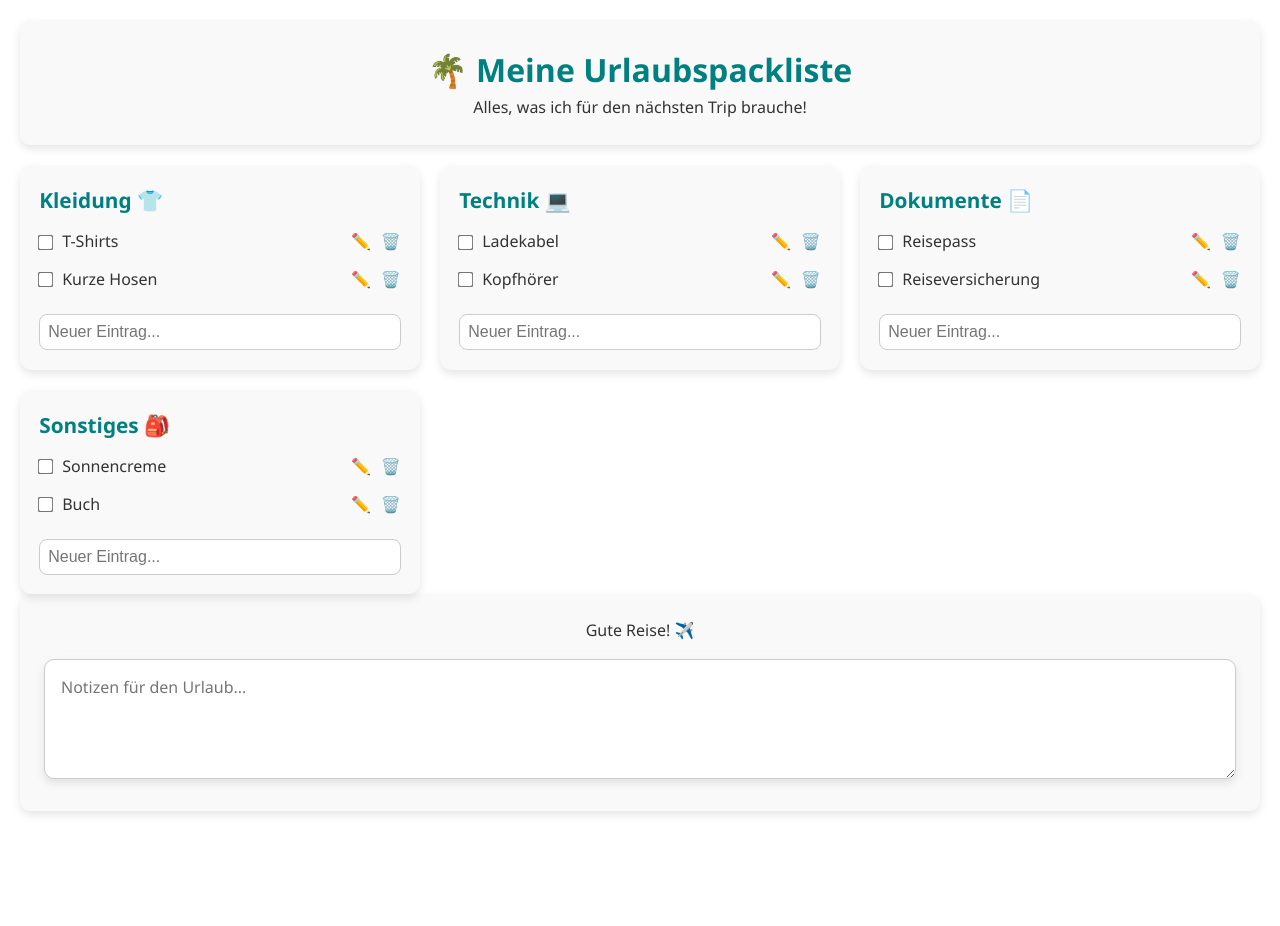
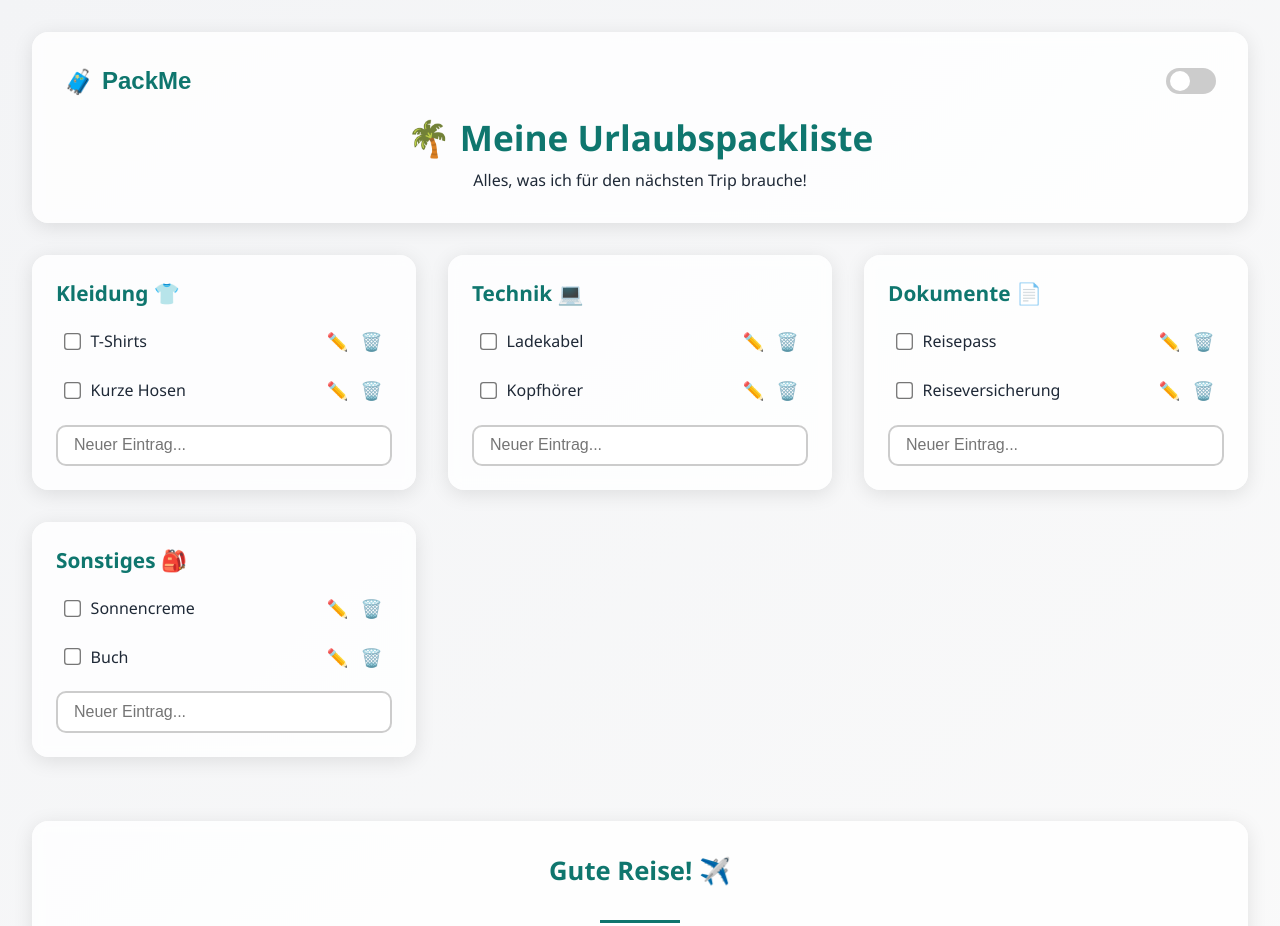
Before and after one commit to jhllr/GIS_SoSe_25, a plain HTML site: page index.html in a window 1280 px wide. Shown: the top 926 px of the page. Before the commit the page ends 851 px from the top, so only its background shows below. Drawn offline with Linux system fonts and the light colour scheme.

Commit message:
Abgabe aktuell

```diff
--- a/index.html
+++ b/index.html
@@ -8,6 +8,17 @@
 </head>
 <body>
   <header>
+    <div class="header-top">
+      <div class="logo">
+        🧳 <span>PackMe</span>
+      </div>
+      <div class="toggle-container">
+        <label class="switch">
+          <input type="checkbox" id="mode-toggle">
+          <span class="slider round"></span>
+        </label>
+      </div>
+    </div>
     <h1>🌴 Meine Urlaubspackliste</h1>
     <p>Alles, was ich für den nächsten Trip brauche!</p>
   </header>
@@ -60,6 +71,7 @@
 
   <footer>
     <p>Gute Reise! ✈️</p>
+    <hr class="divider">
     <textarea class="notes" placeholder="Notizen für den Urlaub..."></textarea>
   </footer>
 
--- a/script.js
+++ b/script.js
@@ -1,9 +1,8 @@
-// Für jede Kategorie (div.category)
+// FUNKTIONALITÄT FÜR HINZUFÜGEN, BEARBEITEN, LÖSCHEN
 document.querySelectorAll('.category').forEach(category => {
     const input = category.querySelector('.new-item');
     const list = category.querySelector('.item-list');
 
-    // Neuen Eintrag hinzufügen
     input.addEventListener('keypress', function (e) {
       if (e.key === 'Enter' && this.value.trim() !== '') {
         const newText = this.value.trim();
@@ -21,16 +20,13 @@ document.querySelectorAll('.category').forEach(category => {
       }
     });
 
-    // Löschen und Bearbeiten
     list.addEventListener('click', function (e) {
       const target = e.target;
 
-      // Löschen
       if (target.classList.contains('delete')) {
         target.closest('li').remove();
       }
 
-      // Bearbeiten
       if (target.classList.contains('edit')) {
         const label = target.previousElementSibling;
         const newText = prompt("Eintrag bearbeiten:", label.textContent);
@@ -40,3 +36,18 @@ document.querySelectorAll('.category').forEach(category => {
       }
     });
   });
+
+  // DARK/LIGHT MODE TOGGLE
+  const toggle = document.getElementById('mode-toggle');
+  const prefersDark = window.matchMedia('(prefers-color-scheme: dark)').matches;
+  const storedMode = localStorage.getItem('theme');
+
+  document.body.classList.add(storedMode || (prefersDark ? 'dark' : 'light'));
+  toggle.checked = document.body.classList.contains('dark');
+
+  toggle.addEventListener('change', () => {
+    const mode = toggle.checked ? 'dark' : 'light';
+    document.body.classList.remove('dark', 'light');
+    document.body.classList.add(mode);
+    localStorage.setItem('theme', mode);
+  });
--- a/style.css
+++ b/style.css
@@ -1,12 +1,23 @@
 :root {
-    --bg-color: #ffffff;
-    --primary-color: #008080;
-    --secondary-color: #f9f9f9;
-    --accent-color: #ffcc00;
-    --text-color: #333;
-    --focus-color: #004d4d;
-    --box-shadow: 0 4px 8px rgba(0, 0, 0, 0.1);
-    --transition-speed: 0.3s;
+    --bg-color: #f3f4f6;
+    --card-bg: #ffffffcc;
+    --primary: #0f766e;
+    --secondary: #fafafa;
+    --accent: #facc15;
+    --text: #1f2937;
+    --shadow: 0 4px 20px rgba(0, 0, 0, 0.1);
+    --radius: 16px;
+    --transition: 0.3s ease;
+  }
+
+  body.dark {
+    --bg-color: #111827;
+    --card-bg: #1f2937cc;
+    --primary: #60a5fa;
+    --secondary: #374151;
+    --accent: #f59e0b;
+    --text: #f9fafb;
+    --shadow: 0 4px 24px rgba(0, 0, 0, 0.6);
   }
 
   * {
@@ -17,69 +28,102 @@
 
   body {
     font-family: 'Segoe UI', sans-serif;
-    background-color: var(--bg-color);
-    color: var(--text-color);
-    padding: 20px;
-    line-height: 1.6;
+    background: linear-gradient(to bottom right, var(--bg-color), var(--secondary));
+    color: var(--text);
+    padding: 2rem;
   }
 
-  header, footer {
+  /* HEADER */
+  header {
+    background-color: var(--card-bg);
+    backdrop-filter: blur(6px);
+    border-radius: var(--radius);
+    padding: 2rem;
+    margin-bottom: 2rem;
+    box-shadow: var(--shadow);
     text-align: center;
-    background-color: var(--secondary-color);
-    border-radius: 10px;
-    padding: 1.5em;
-    margin-bottom: 20px;
-    box-shadow: var(--box-shadow);
+  }
+
+  .header-top {
+    display: flex;
+    justify-content: space-between;
+    align-items: center;
+    margin-bottom: 1rem;
+  }
+
+  .logo {
+    font-size: 1.5rem;
+    font-weight: bold;
+    color: var(--primary);
+    display: flex;
+    align-items: center;
+    gap: 0.5rem;
+  }
+
+  .logo span {
+    font-family: 'Segoe UI Semibold', sans-serif;
   }
 
   h1 {
-    color: var(--primary-color);
-    font-size: 2rem;
+    color: var(--primary);
+    font-size: 2.2rem;
+    margin-bottom: 0.5rem;
   }
 
   .packlist {
     display: grid;
-    grid-template-columns: repeat(auto-fit, minmax(300px, 1fr));
-    gap: 20px;
+    grid-template-columns: repeat(auto-fit, minmax(320px, 1fr));
+    gap: 2rem;
   }
 
   .category {
-    background-color: var(--secondary-color);
-    padding: 1.2em;
-    border-radius: 12px;
-    box-shadow: var(--box-shadow);
-    transition: transform var(--transition-speed);
+    background: var(--card-bg);
+    backdrop-filter: blur(6px);
+    padding: 1.5rem;
+    border-radius: var(--radius);
+    box-shadow: var(--shadow);
+    transition: transform var(--transition), box-shadow var(--transition);
   }
 
   .category:hover {
-    transform: translateY(-3px);
+    transform: translateY(-5px);
+    box-shadow: 0 6px 24px rgba(0, 0, 0, 0.15);
   }
 
   .category h2 {
-    margin-bottom: 12px;
-    color: var(--primary-color);
+    color: var(--primary);
+    margin-bottom: 1rem;
     font-size: 1.3rem;
   }
 
   ul {
     list-style: none;
+    margin-bottom: 1rem;
   }
 
   li {
     display: flex;
     align-items: center;
-    margin: 12px 0;
-    gap: 10px;
+    margin-bottom: 0.75rem;
+    gap: 0.75rem;
+    padding: 0.4rem 0.6rem;
+    border-radius: 8px;
+    transition: background-color var(--transition);
+  }
+
+  li:hover {
+    background-color: #f0fdf4;
   }
 
   input[type="checkbox"] {
-    transform: scale(1.2);
-    accent-color: var(--primary-color);
-    transition: box-shadow var(--transition-speed);
+    transform: scale(1.3);
+    accent-color: var(--primary);
   }
 
-  input[type="checkbox"]:focus {
-    box-shadow: 0 0 0 3px var(--accent-color);
+  label {
+    flex-grow: 1;
+    cursor: pointer;
+    font-size: 1rem;
   }
 
   input[type="checkbox"]:checked + label {
@@ -87,62 +131,133 @@
     opacity: 0.6;
   }
 
-  label {
-    flex-grow: 1;
-    cursor: pointer;
-  }
-
   .icon {
     cursor: pointer;
-    transition: transform 0.2s;
+    transition: transform 0.2s ease;
+    font-size: 1.1rem;
   }
 
   .icon:hover {
-    transform: scale(1.2);
+    transform: scale(1.3);
   }
 
   .new-item {
     width: 100%;
-    padding: 0.5em;
-    margin-top: 10px;
-    border: 1px solid #ccc;
-    border-radius: 8px;
+    padding: 0.6rem 1rem;
+    border: 2px solid #ccc;
+    border-radius: 10px;
     font-size: 1rem;
-    transition: border var(--transition-speed);
+    transition: border var(--transition), box-shadow var(--transition);
   }
 
   .new-item:focus {
-    border: 2px solid var(--primary-color);
+    border-color: var(--primary);
     outline: none;
-    box-shadow: 0 0 0 3px var(--accent-color);
+    box-shadow: 0 0 0 4px #99f6e4;
+  }
+
+  /* FOOTER & NOTES */
+  footer {
+    background-color: var(--card-bg);
+    backdrop-filter: blur(6px);
+    border-radius: var(--radius);
+    padding: 2rem;
+    box-shadow: var(--shadow);
+    text-align: center;
+    margin-top: 4rem; /* Abstand zur Packliste */
+  }
+
+  footer p {
+    font-weight: bold;
+    color: var(--primary);
+    font-size: 1.6rem; /* größer gemacht */
+    margin-bottom: 1.5rem;
   }
 
   textarea.notes {
     width: 100%;
-    margin-top: 15px;
-    padding: 1em;
-    border-radius: 10px;
-    border: 1px solid #ccc;
+    padding: 1rem;
+    margin-top: 2rem;
     font-size: 1rem;
+    border-radius: var(--radius);
+    border: 2px solid #ccc;
     resize: vertical;
-    min-height: 120px;
-    box-shadow: var(--box-shadow);
+    min-height: 140px;
     font-family: inherit;
-    transition: border 0.3s ease;
+    background: var(--secondary);
+    transition: border var(--transition), box-shadow var(--transition);
   }
 
   textarea.notes:focus {
+    border-color: var(--primary);
     outline: none;
-    border: 2px solid var(--primary-color);
-    box-shadow: 0 0 0 3px var(--accent-color);
+    box-shadow: 0 0 0 4px #99f6e4;
+  }
+
+  hr.divider {
+    border: none;
+    border-top: 3px solid var(--primary);
+    margin: 2rem auto;
+    width: 80px;
+  }
+
+  /* TOGGLE SWITCH */
+  .switch {
+    position: relative;
+    display: inline-block;
+    width: 50px;
+    height: 26px;
+  }
+
+  .switch input {
+    opacity: 0;
+    width: 0;
+    height: 0;
+  }
+
+  .slider {
+    position: absolute;
+    cursor: pointer;
+    inset: 0;
+    background-color: #ccc;
+    border-radius: 34px;
+    transition: 0.4s;
+  }
+
+  .slider:before {
+    position: absolute;
+    content: "";
+    height: 20px;
+    width: 20px;
+    left: 4px;
+    bottom: 3px;
+    background-color: white;
+    border-radius: 50%;
+    transition: 0.4s;
+  }
+
+  input:checked + .slider {
+    background-color: var(--primary);
+  }
+
+  input:checked + .slider:before {
+    transform: translateX(24px);
+  }
+
+  .slider.round {
+    border-radius: 34px;
+  }
+
+  .slider.round:before {
+    border-radius: 50%;
   }
 
   @media (max-width: 600px) {
-    .packlist {
-      grid-template-columns: 1fr;
+    h1 {
+      font-size: 1.6rem;
     }
 
-    h1 {
-      font-size: 1.5em;
+    .category h2 {
+      font-size: 1.1rem;
     }
   }
```
